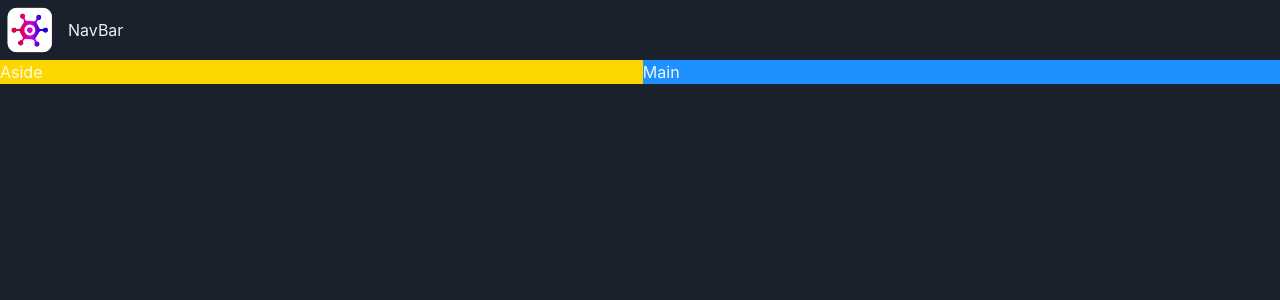
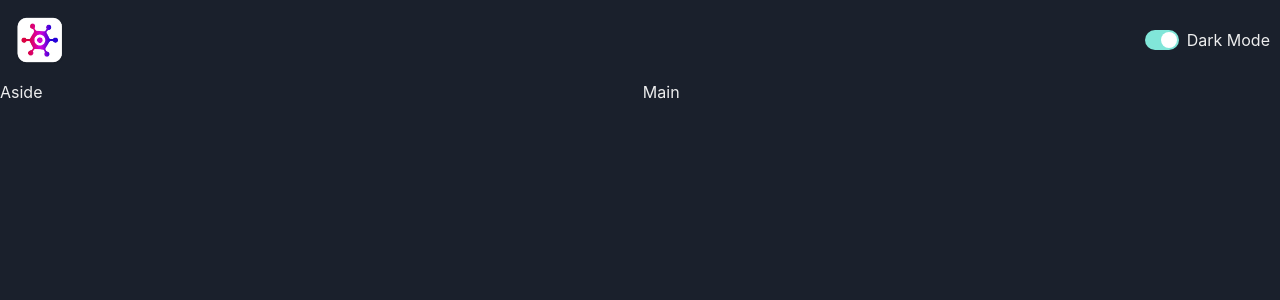
Before and after one commit to Dian-Lazarov/dido-game-hub, a React (Vite) app: page / in a window 1280 px wide. Shown: the top 300 px of the page. Built offline with nearby package versions, Linux system fonts and the light colour scheme.

Commit message:
Create color mode switch

```diff
--- a/src/App.tsx
+++ b/src/App.tsx
@@ -15,14 +15,10 @@
         </GridItem>
 
         <Show above="lg">
-          <GridItem area="aside" bg="gold">
-            Aside
-          </GridItem>
+          <GridItem area="aside">Aside</GridItem>
         </Show>
 
-        <GridItem area="main" bg="dodgerblue">
-          Main
-        </GridItem>
+        <GridItem area="main">Main</GridItem>
       </Grid>
     </div>
   );
--- /dev/null
+++ b/src/components/ColorModeSwitch.tsx
@@ -0,0 +1,18 @@
+import { HStack, Switch, Text, useColorMode } from "@chakra-ui/react";
+
+const ColorModeSwitch = () => {
+  const { toggleColorMode, colorMode } = useColorMode();
+
+  return (
+    <HStack>
+      <Switch
+        colorScheme="teal"
+        isChecked={colorMode === "dark"}
+        onChange={toggleColorMode}
+      />
+      <Text>Dark Mode</Text>
+    </HStack>
+  );
+};
+
+export default ColorModeSwitch;
--- a/src/components/NavBar.tsx
+++ b/src/components/NavBar.tsx
@@ -1,11 +1,12 @@
-import { HStack, Image, Text } from "@chakra-ui/react";
+import { HStack, Image } from "@chakra-ui/react";
 import logo from "../assets/logo.webp";
+import ColorModeSwitch from "./ColorModeSwitch";
 
 const NavBar = () => {
   return (
-    <HStack>
+    <HStack justifyContent="space-between" padding="10px">
       <Image src={logo} height="600 px" boxSize="60px" />
-      <Text>NavBar</Text>
+      <ColorModeSwitch />
     </HStack>
   );
 };
```
